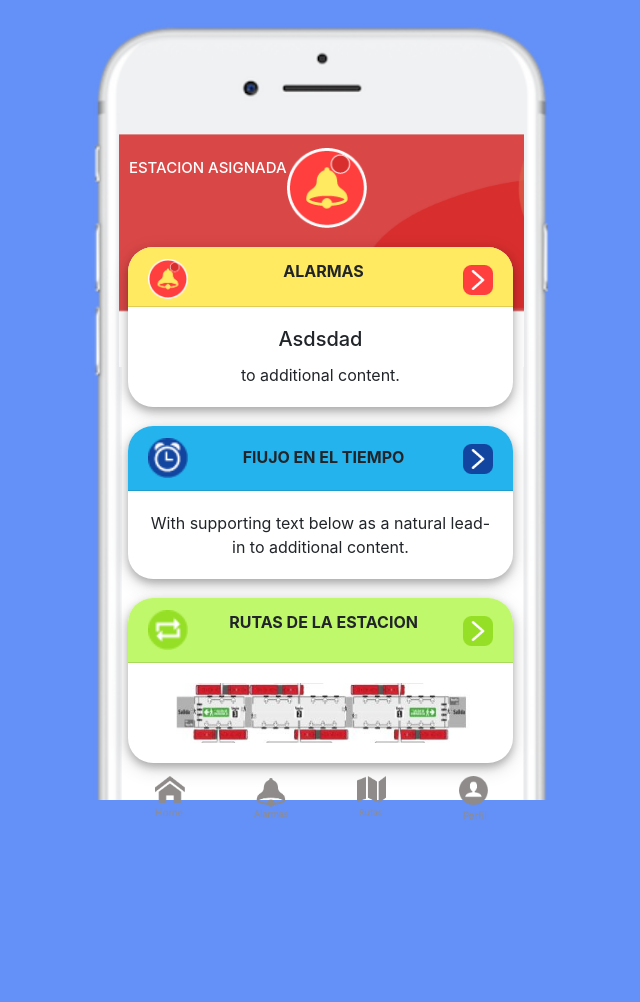
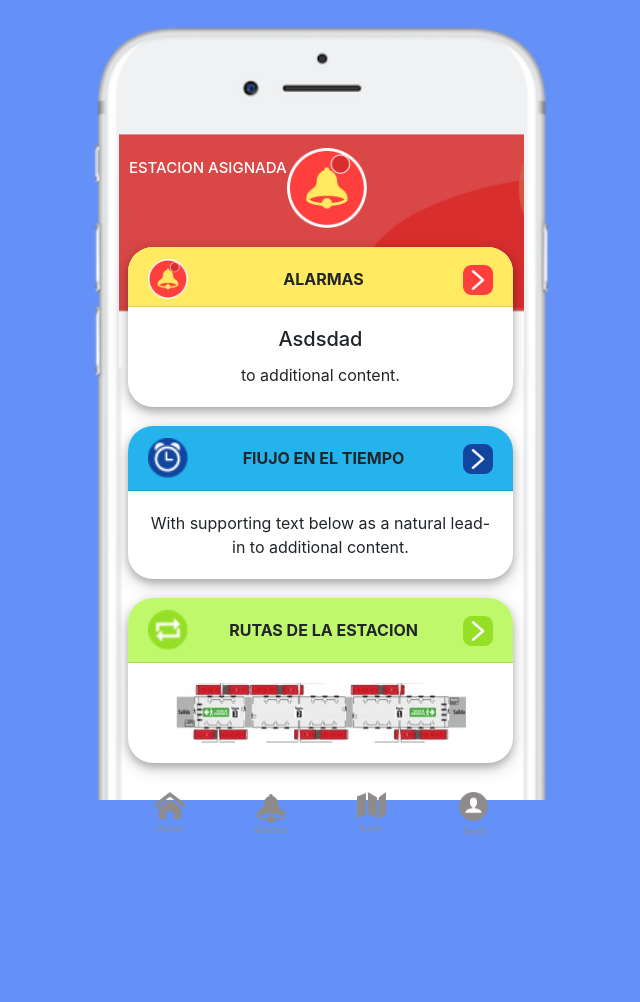
Before and after one commit to TechAndres/estacionT, a plain HTML site: page index.html in a window 1280 px wide. Shown: the whole page, without its empty margins (233-873 px from the left). Drawn offline with nearby package versions, Linux system fonts and the light colour scheme; no server answers.

Commit message:
heroku is broken-

```diff
--- a/css/styles.css
+++ b/css/styles.css
@@ -66,7 +66,7 @@ body{
   background: #25B3ED;
   border-radius: 25px 25px 0 0;
   font-weight: bold;
-  line-height: 2.4;
+  line-height: 2.5 ;
 }
 
 #carheader2{
@@ -74,6 +74,7 @@ body{
   border-radius: 25px 25px 0 0;
   font-weight: bold;
   height: 60px;
+  line-height: 2.5 ;
 }
 .float-ico{
   float: left;
@@ -94,6 +95,7 @@ body{
   background: #C0F86C;
   border-radius: 25px 25px 0 0;
   font-weight: bold;
+  line-height: 2.5;
 }
 
 .modal-body{
@@ -127,7 +129,7 @@ body{
   margin-left: 1%;
   position: relative;
   top: -136px;
-  padding-top: 10px;
+  padding-top: 26px;
 }
 
 #body-3{
@@ -145,7 +147,7 @@ body{
   margin-top: -8px;
 }
  .row3-alert{
-   margin-top: 32px;
+   margin-top: 17px;
  }
 
 #loading{
```
